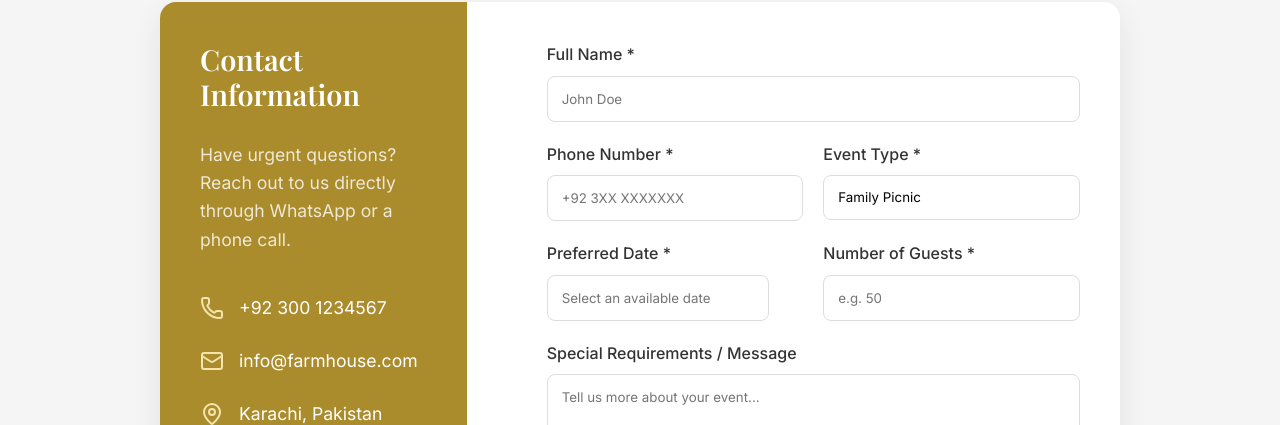
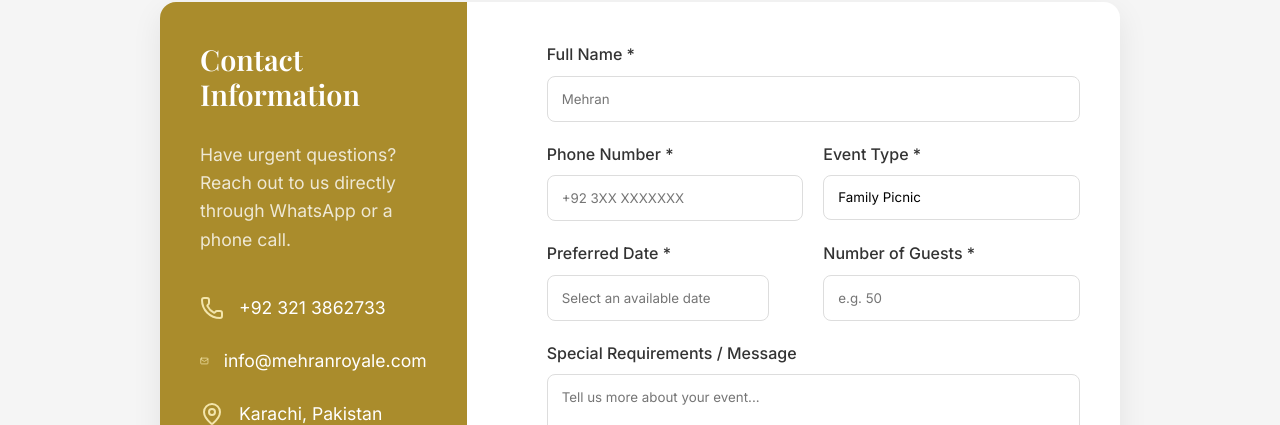
Before and after one commit to Abdullahhx/Mehran-Royale, a React (Vite) app: page /booking in a window 1280 px wide. Shown: the part 498-923 px from the top of the page. Built offline with nearby package versions, Linux system fonts and the light colour scheme; no server answers; a web font is replaced by a local one.

Commit message:
Update contact information on booking page

```diff
--- a/src/pages/Booking.jsx
+++ b/src/pages/Booking.jsx
@@ -102,11 +102,11 @@
               <ul style={{ listStyle: 'none', padding: 0 }}>
                 <li style={{ display: 'flex', alignItems: 'center', gap: '15px', marginBottom: '25px', fontSize: '1.1rem' }}>
                   <Phone size={24} style={{ color: 'var(--color-accent-light)' }} />
-                  +92 300 1234567
+                  +92 321 3862733
                 </li>
                 <li style={{ display: 'flex', alignItems: 'center', gap: '15px', marginBottom: '25px', fontSize: '1.1rem' }}>
                   <Mail size={24} style={{ color: 'var(--color-accent-light)' }} />
-                  info@farmhouse.com
+                  info@mehranroyale.com
                 </li>
                 <li style={{ display: 'flex', alignItems: 'center', gap: '15px', marginBottom: '25px', fontSize: '1.1rem' }}>
                   <MapPin size={24} style={{ color: 'var(--color-accent-light)' }} />
@@ -115,7 +115,7 @@
               </ul>
 
               <div style={{ marginTop: '50px' }}>
-                <a href="https://wa.me/923001234567" target="_blank" rel="noreferrer" style={{ display: 'inline-block', backgroundColor: '#25D366', color: 'white', padding: '12px 24px', borderRadius: '8px', fontWeight: 'bold' }}>
+                <a href="https://wa.me/923213862733" target="_blank" rel="noreferrer" style={{ display: 'inline-block', backgroundColor: '#25D366', color: 'white', padding: '12px 24px', borderRadius: '8px', fontWeight: 'bold' }}>
                   Chat on WhatsApp
                 </a>
               </div>
@@ -136,7 +136,7 @@
 
                   <div style={{ gridColumn: '1 / -1' }}>
                     <label style={{ display: 'block', marginBottom: '8px', fontWeight: '500' }}>Full Name *</label>
-                    <input type="text" name="name" required value={formData.name} onChange={handleChange} placeholder="John Doe" style={{ width: '100%', padding: '14px', border: '1px solid var(--color-gray-dark)', borderRadius: '8px', fontFamily: 'var(--font-body)' }} />
+                    <input type="text" name="name" required value={formData.name} onChange={handleChange} placeholder="Mehran" style={{ width: '100%', padding: '14px', border: '1px solid var(--color-gray-dark)', borderRadius: '8px', fontFamily: 'var(--font-body)' }} />
                   </div>
 
                   <div>
```
